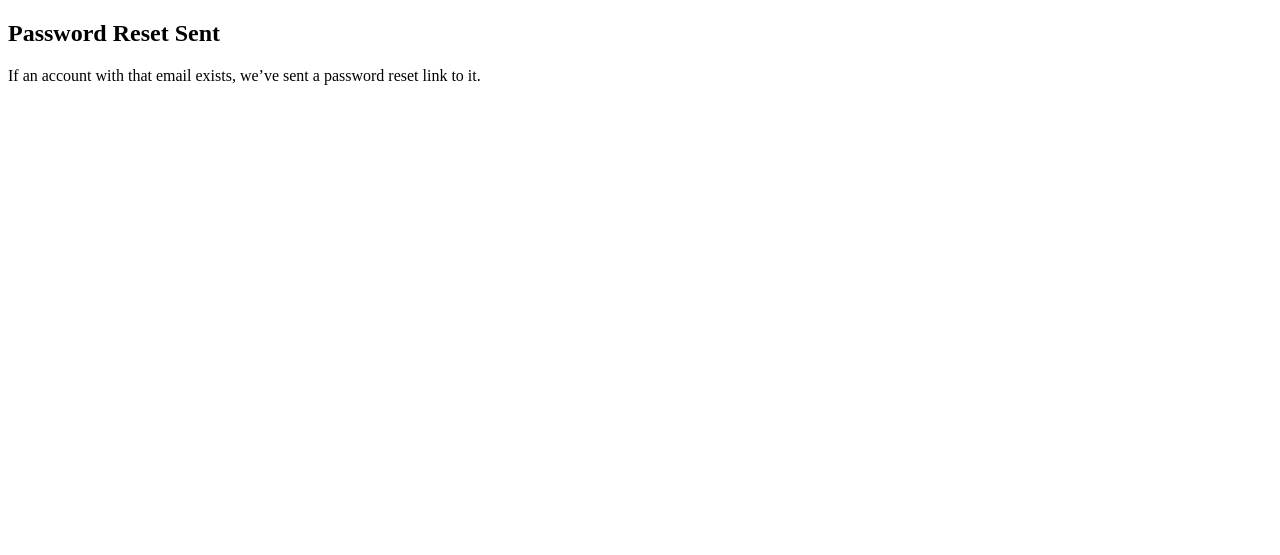
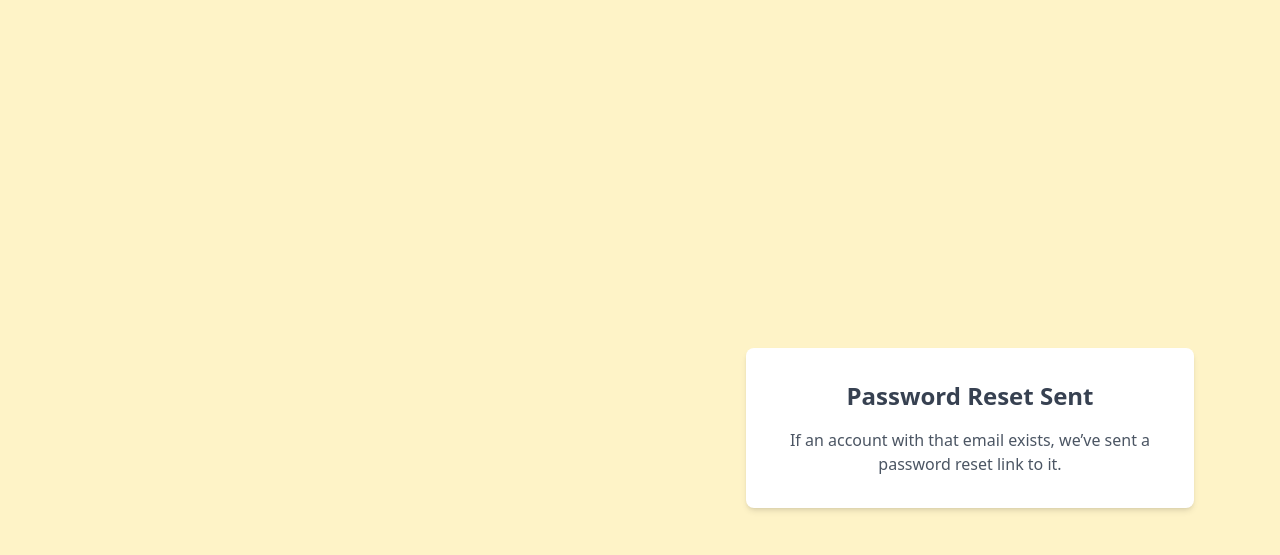
Before and after one commit to firooz-hosseini/CoffeeShop, a Django app: page /accounts/password-reset/done/ in a window 1280 px wide. Shown: the top 555 px of the page. Run offline with Django 5.2, Linux system fonts and the light colour scheme; some libraries are stand-ins or nearby versions.

Commit message:
password_reset

```diff
--- a/templates/accounts/password_reset_done.html
+++ b/templates/accounts/password_reset_done.html
@@ -1,12 +1,18 @@
 <!DOCTYPE html>
 <html lang="en">
 <head>
-    <meta charset="UTF-8">
-    <meta name="viewport" content="width=device-width, initial-scale=1.0">
-    <title>Document</title>
+  <meta charset="UTF-8" />
+  <title>Password Reset Sent</title>
+  <script src="https://cdn.tailwindcss.com"></script>
 </head>
-<body>
-    <h2>Password Reset Sent</h2>
-  <p>If an account with that email exists, we’ve sent a password reset link to it.</p>
+<body class="bg-amber-100  items-center  px-4 py-12 mt-[300px] ml-[730px]">
+
+  <div class="bg-white p-8 rounded-lg shadow-md max-w-md text-center">
+    <h2 class="text-2xl font-semibold text-gray-700 mb-4">Password Reset Sent</h2>
+    <p class="text-gray-600">
+      If an account with that email exists, we’ve sent a password reset link to it.
+    </p>
+  </div>
+
 </body>
 </html>
```
